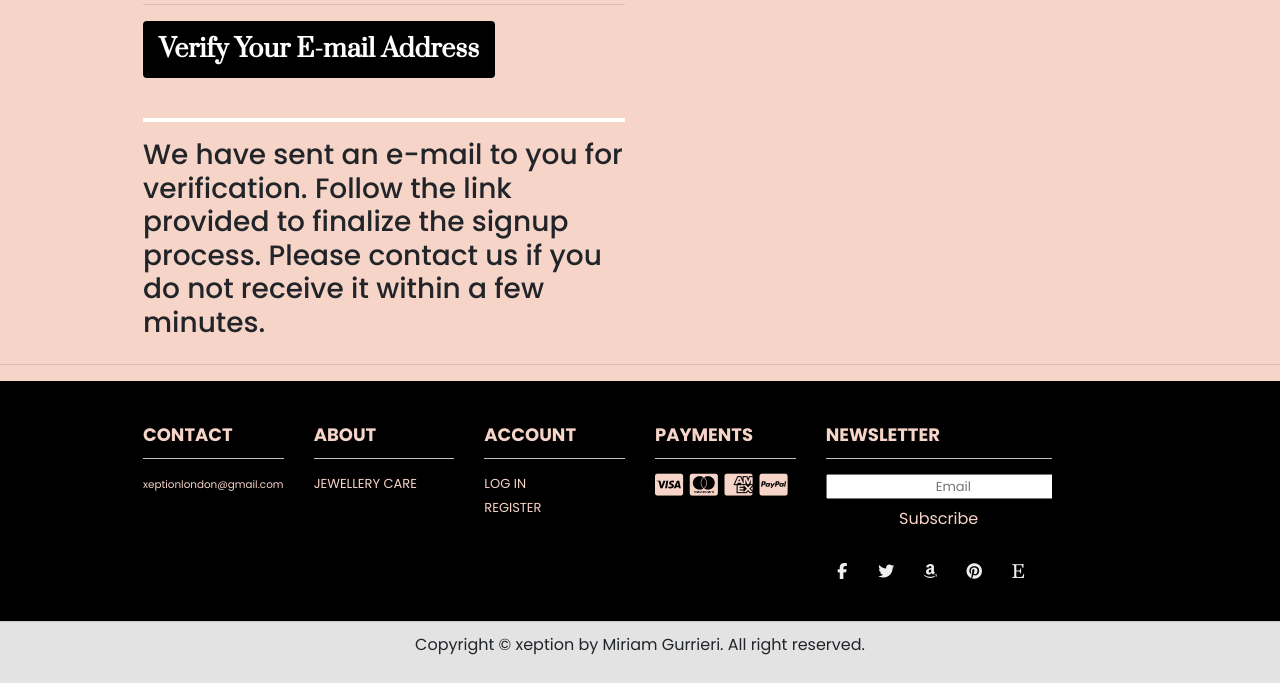
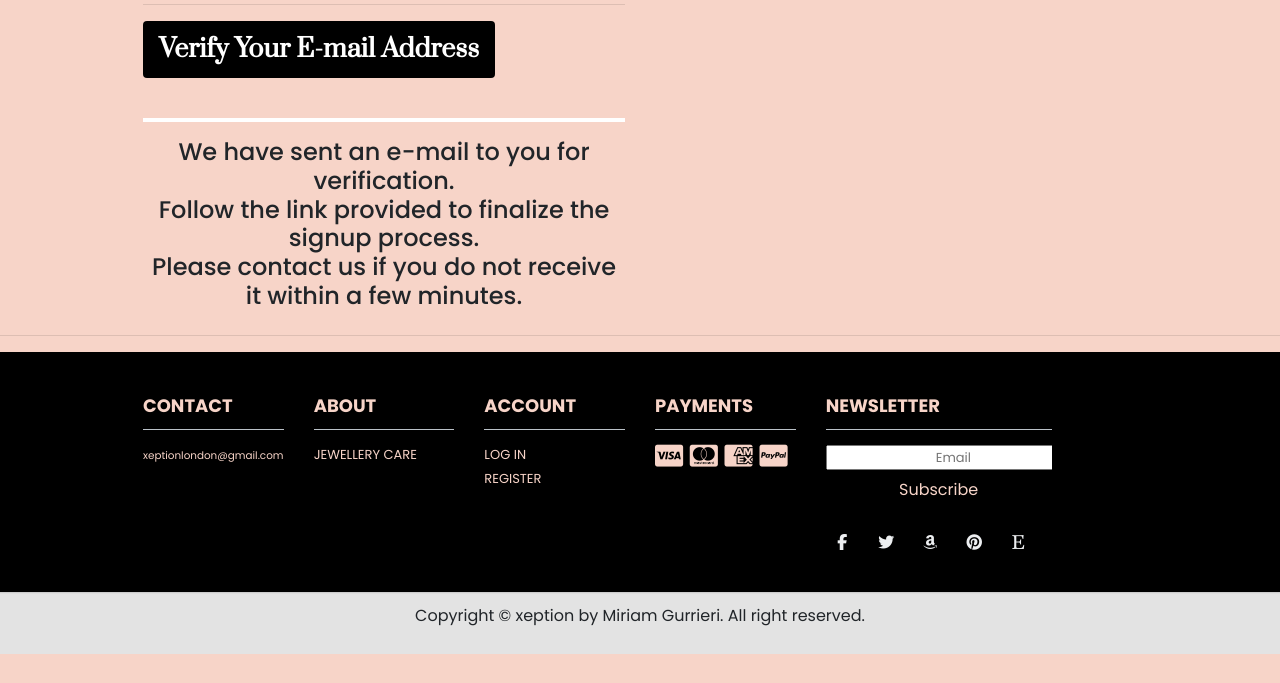
Before and after one commit to mion93/xeption-ms4, a Django app: a page that uses templates/allauth/account/verification_sent.html in a window 1280 px wide. Shown: the part 176-859 px from the top of the page. After the commit the page ends 830 px from the top, so only its background shows below. Run offline with Django 3.2, Linux system fonts and the light colour scheme; some libraries are stand-ins or nearby versions.

Commit message:
fixing verification email template

```diff
--- a/templates/allauth/account/verification_sent.html
+++ b/templates/allauth/account/verification_sent.html
@@ -12,6 +12,6 @@
 
      <hr style="border: 2px white solid;">
 
-    <h3>{% blocktrans %}We have sent an e-mail to you for verification. Follow the link provided to finalize the signup process. Please contact us if you do not receive it within a few minutes.{% endblocktrans %}</h3>
+    <h4 class="text-center">{% blocktrans %}We have sent an e-mail to you for verification. <br> Follow the link provided to finalize the signup process. <br> Please contact us if you do not receive it within a few minutes.{% endblocktrans %}</h4>
 
 {% endblock %}
```
